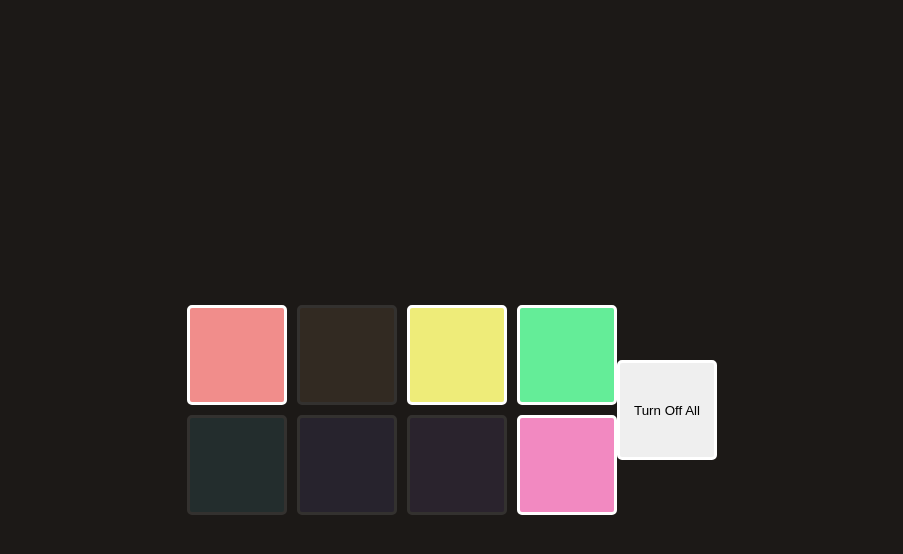
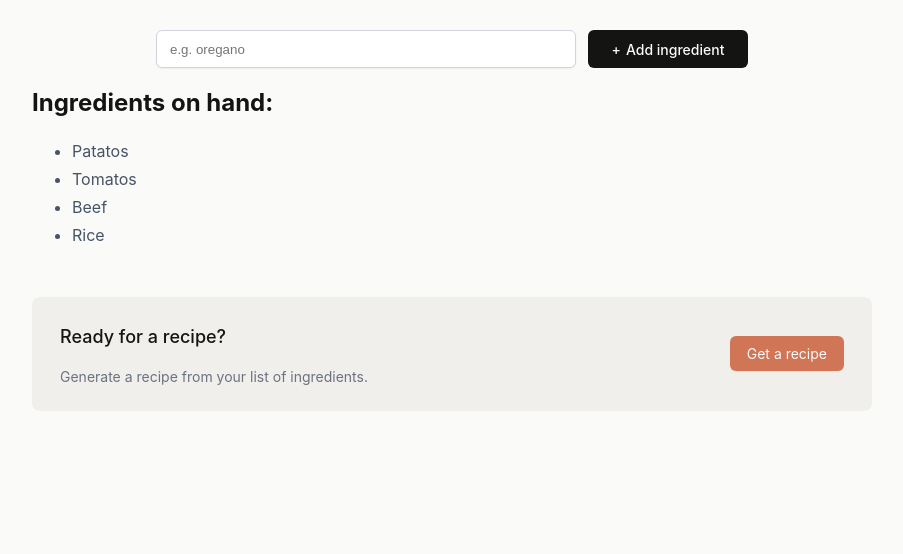
Before and after one commit to mourice-dev/Scrimba-app-typescript-React, a React (Vite) app: page / in a window 1280 px wide. Shown: the top 554 px of the page, without its empty margins (188-1091 px from the left). Built offline with nearby package versions, Linux system fonts and the light colour scheme.

Commit message:
Refactor Main component to improve code structure; create IngredientsList and Recipe components for better organization

```diff
--- a/components/Buttons.tsx
+++ b/components/Buttons.tsx
@@ -19,7 +19,6 @@ export default function Buttons() {
     return (
       <Padz
         key={pad.id}
-        color={pad.color}
         id={pad.id}
         on={pad.on}
         toggle={toggle}
--- /dev/null
+++ b/components/IngredientsList.tsx
@@ -0,0 +1,9 @@
+/** @format */
+
+export default function IngredientsList(props) {
+  return (
+    <ul className='ingredients-list' aria-live='polite'>
+      {props.ingredientsListItems}
+    </ul>
+  );
+}
--- a/components/Mains.tsx
+++ b/components/Mains.tsx
@@ -1,13 +1,37 @@
 /** @format */
 
 import React from "react";
+import Recipe from "./Recipe";
+import IngredientsList from "./IngredientsList";
 
 export default function Main() {
-  const [ingredients, setIngredients] = React.useState<string[]>(["Patatos","Tomatos","Beef","Rice"]);
-
-  const ingredientsListItems = ingredients.map((ingredient) => (
-    <li key={ingredient}>{ingredient}</li>
-  ));
+  const [ingredients, setIngredients] = React.useState<string[]>([
+    "Patatos",
+    "Tomatos",
+    "Beef",
+    "Rice",
+  ]);
+  /**
+   * Challenge: clean up our code!
+   * Let's make a couple new components to make things a
+   * little cleaner. (Notice: I'm not suggesting what we
+   * have now is bad or wrong. I'm mostly finding an excuse
+   * to get in some hands-on practice 🙂)
+   *
+   * 1. Move the entire recipe <section> into its own
+   *    ClaudeRecipe component
+   * 2. Move the list of ingredients <section> into its
+   *    own IngredientsList component.
+   *
+   * While you're considering how to structure things, consider
+   * where state is, think about if it makes sense or not to
+   * move it somewhere else, how you'll communicate between
+   * the parent/child components, etc.
+   *
+   * The app should function as it currently does when you're
+   * done, so there will likely be some extra work to be done
+   * beyond what I've listed above.
+   */
 
   function addIngredient(formData: FormData): void {
     const newIngredient = formData.get("ingredient");
@@ -15,13 +39,15 @@ export default function Main() {
       setIngredients((prevIngredients) => [...prevIngredients, newIngredient]);
     }
   }
+  const ingredientsListItems = ingredients.map((ingredient) => (
+    <li key={ingredient}>{ingredient}</li>
+  ));
+  const [recipeShown, setRecipeShown] = React.useState(false);
 
- const [recipeShown, setRecipeShown] = React.useState(false);
-
- function getShown() {
-   setRecipeShown((previousRecipe) => !previousRecipe);
-   console.log(recipeShown);
- }
+  function getShown() {
+    setRecipeShown((previousRecipe) => !previousRecipe);
+    console.log(recipeShown);
+  }
   return (
     <main>
       <form action={addIngredient} className='add-ingredient-form'>
@@ -36,9 +62,9 @@ export default function Main() {
       {ingredients.length > 0 && (
         <section>
           <h2>Ingredients on hand:</h2>
-          <ul className='ingredients-list' aria-live='polite'>
-            {ingredientsListItems}
-          </ul>
+
+          <IngredientsList ingredientsListItems={ingredientsListItems} />
+
           {ingredientsListItems.length > 3 && (
             <div className='get-recipe-container'>
               <div>
@@ -50,69 +76,7 @@ export default function Main() {
           )}
         </section>
       )}
-      { recipeShown &&
-        <section>
-          <h2>Chef Claude Recommends:</h2>
-          <article className='suggested-recipe-container' aria-live='polite'>
-            <p>
-              Based on the ingredients you have available, I would recommend
-              making a simple a delicious <strong>Beef Bolognese Pasta</strong>.
-              Here is the recipe:
-            </p>
-            <h3>Beef Bolognese Pasta</h3>
-            <strong>Ingredients:</strong>
-            <ul>
-              <li>1 lb. ground beef</li>
-              <li>1 onion, diced</li>
-              <li>3 cloves garlic, minced</li>
-              <li>2 tablespoons tomato paste</li>
-              <li>1 (28 oz) can crushed tomatoes</li>
-              <li>1 cup beef broth</li>
-              <li>1 teaspoon dried oregano</li>
-              <li>1 teaspoon dried basil</li>
-              <li>Salt and pepper to taste</li>
-              <li>
-                8 oz pasta of your choice (e.g., spaghetti, penne, or linguine)
-              </li>
-            </ul>
-            <strong>Instructions:</strong>
-            <ol>
-              <li>
-                Bring a large pot of salted water to a boil for the pasta.
-              </li>
-              <li>
-                In a large skillet or Dutch oven, cook the ground beef over
-                medium-high heat, breaking it up with a wooden spoon, until
-                browned and cooked through, about 5-7 minutes.
-              </li>
-              <li>
-                Add the diced onion and minced garlic to the skillet and cook
-                for 2-3 minutes, until the onion is translucent.
-              </li>
-              <li>Stir in the tomato paste and cook for 1 minute.</li>
-              <li>
-                Add the crushed tomatoes, beef broth, oregano, and basil. Season
-                with salt and pepper to taste.
-              </li>
-              <li>
-                Reduce the heat to low and let the sauce simmer for 15-20
-                minutes, stirring occasionally, to allow the flavors to meld.
-              </li>
-              <li>
-                While the sauce is simmering, cook the pasta according to the
-                package instructions. Drain the pasta and return it to the pot.
-              </li>
-              <li>
-                Add the Bolognese sauce to the cooked pasta and toss to combine.
-              </li>
-              <li>
-                Serve hot, garnished with additional fresh basil or grated
-                Parmesan cheese if desired.
-              </li>
-            </ol>
-          </article>
-        </section>
-      }
+      {recipeShown && <Recipe />}
     </main>
   );
 }
--- a/components/Padz.tsx
+++ b/components/Padz.tsx
@@ -2,7 +2,6 @@
 
 type PadzProps = {
   id: number;
-  color: string;
   on: boolean;
   toggle: (id: number) => void;
 };
@@ -13,7 +12,6 @@ export default function Padz(props: PadzProps) {
       onClick={() => props.toggle(props.id)}
       title={`Pad ${props.id}`}
       aria-label={`Pad ${props.id}`}
-      style={{ backgroundColor: props.color }}
-      className={props.on ? "on" : "off"}></button>
+      className={`pad-button pad-${props.id} ${props.on ? "on" : "off"}`}></button>
   );
 }
--- /dev/null
+++ b/components/Recipe.tsx
@@ -0,0 +1,63 @@
+export default function Recipe() {
+    return (
+      <section>
+        <h2>Chef Claude Recommends:</h2>
+        <article className='suggested-recipe-container' aria-live='polite'>
+          <p>
+            Based on the ingredients you have available, I would recommend
+            making a simple a delicious <strong>Beef Bolognese Pasta</strong>.
+            Here is the recipe:
+          </p>
+          <h3>Beef Bolognese Pasta</h3>
+          <strong>Ingredients:</strong>
+          <ul>
+            <li>1 lb. ground beef</li>
+            <li>1 onion, diced</li>
+            <li>3 cloves garlic, minced</li>
+            <li>2 tablespoons tomato paste</li>
+            <li>1 (28 oz) can crushed tomatoes</li>
+            <li>1 cup beef broth</li>
+            <li>1 teaspoon dried oregano</li>
+            <li>1 teaspoon dried basil</li>
+            <li>Salt and pepper to taste</li>
+            <li>
+              8 oz pasta of your choice (e.g., spaghetti, penne, or linguine)
+            </li>
+          </ul>
+          <strong>Instructions:</strong>
+          <ol>
+            <li>Bring a large pot of salted water to a boil for the pasta.</li>
+            <li>
+              In a large skillet or Dutch oven, cook the ground beef over
+              medium-high heat, breaking it up with a wooden spoon, until
+              browned and cooked through, about 5-7 minutes.
+            </li>
+            <li>
+              Add the diced onion and minced garlic to the skillet and cook for
+              2-3 minutes, until the onion is translucent.
+            </li>
+            <li>Stir in the tomato paste and cook for 1 minute.</li>
+            <li>
+              Add the crushed tomatoes, beef broth, oregano, and basil. Season
+              with salt and pepper to taste.
+            </li>
+            <li>
+              Reduce the heat to low and let the sauce simmer for 15-20 minutes,
+              stirring occasionally, to allow the flavors to meld.
+            </li>
+            <li>
+              While the sauce is simmering, cook the pasta according to the
+              package instructions. Drain the pasta and return it to the pot.
+            </li>
+            <li>
+              Add the Bolognese sauce to the cooked pasta and toss to combine.
+            </li>
+            <li>
+              Serve hot, garnished with additional fresh basil or grated
+              Parmesan cheese if desired.
+            </li>
+          </ol>
+        </article>
+      </section>
+    );
+}
--- a/src/index.css
+++ b/src/index.css
@@ -4,8 +4,15 @@
 
 body {
   margin: 0;
-    font-family: Inter, sans-serif;
-    background-color: #FAFAF8;
+  font-family: "Inter", sans-serif;
+  background-color: #fafaf8;
+  color: #141413;
+}
+
+main {
+  padding: 30px 30px 10px;
+  max-width: 900px;
+  margin: 0 auto;
 }
 
 header {
@@ -15,7 +22,9 @@ header {
   gap: 11px;
   height: 80px;
   background-color: white;
-    box-shadow: 0px 1px 3px 0px rgba(0, 0, 0, 0.10), 0px 1px 2px 0px rgba(0, 0, 0, 0.06);
+  box-shadow:
+    0 1px 3px 0 rgba(0, 0, 0, 0.1),
+    0 1px 2px 0 rgba(0, 0, 0, 0.06);
 }
 
 header > img {
@@ -26,163 +35,33 @@ header > h1 {
   font-weight: 400;
 }
 
-main {
-    padding: 30px 30px 10px;
-}
-
 .add-ingredient-form {
   display: flex;
   justify-content: center;
   gap: 12px;
-    height: 38px;
+  min-height: 38px;
 }
 
 .add-ingredient-form > input {
   border-radius: 6px;
-    border: 1px solid #D1D5DB;
+  border: 1px solid #d1d5db;
   padding: 9px 13px;
-    box-shadow: 0px 1px 2px 0px rgba(0, 0, 0, 0.05);
+  box-shadow: 0 1px 2px 0 rgba(0, 0, 0, 0.05);
   flex-grow: 1;
   min-width: 150px;
-    max-width: 400px;
+  max-width: 420px;
 }
 
 .add-ingredient-form > button {
-    font-family: Inter, sans-serif;
+  font-family: "Inter", sans-serif;
   border-radius: 6px;
   border: none;
   background-color: #141413;
-    color: #FAFAF8;
-    width: 150px;
+  color: #fafaf8;
+  width: 160px;
   font-size: 0.875rem;
   font-weight: 500;
-}
-
-.add-ingredient-form > button::before {
-    content: "+";
-    margin-right: 5px;
-}
- /* * {
-    box-sizing: border-box;
-}
-
-body {
-    margin: 0;
-    padding: 10px;
-    background-color: #2DD4BF;
-    color: #262626;
-}
-
-h1 {
-    text-align: center;
-}
-
-form {
-    padding-inline: 40px;
-    display: flex;
-    flex-direction: column;
-}
-
-label {
-    margin-bottom: 4px;
-}
-
-input[type="email"], input[type="password"] {
-    border-radius: 100px;
-    border: 1px solid #0D9488;
-    height: 2rem;
-    text-indent: 10px;
-    margin-bottom: 20px;
-}
-
-textarea {
-    margin-bottom: 20px;
-}
-
-input[type="checkbox"], input[type="radio"] {
-    margin-right: 10px;
-}
-
-fieldset {
-    border: 1px solid #262626;
-    margin-bottom: 20px;
-    display: flex;
-    flex-direction: column;
-}
-
-button {
-    border-radius: 100px;
-    border: 1px solid #0D9488;
-    padding: 10px 30px;
   cursor: pointer;
-    margin-top: 20px;
-    transition: all 0.1s ease-in-out;
-}
-
-button:hover {
-    background-color: #115E59;
-    border-color: #042F2E;
-    color: white;
-} */
-
-/* * {
-    box-sizing: border-box;
-}
-
-body {
-    margin: 0;
-    font-family: Inter, sans-serif;
-    background-color: #FAFAF8;
-}
-
-header {
-    display: flex;
-    justify-content: center;
-    align-items: center;
-    gap: 11px;
-    height: 80px;
-    background-color: white;
-    box-shadow: 0px 1px 3px 0px rgba(0, 0, 0, 0.10), 0px 1px 2px 0px rgba(0, 0, 0, 0.06);
-}
-
-header > img {
-    width: 50px;
-}
-
-header > h1 {
-    font-weight: 400;
-}
-
-main {
-    padding: 30px 30px 10px;
-}
-
-.add-ingredient-form {
-    display: flex;
-    justify-content: center;
-    gap: 12px;
-    height: 38px;
-}
-
-.add-ingredient-form > input {
-    border-radius: 6px;
-    border: 1px solid #D1D5DB;
-    padding: 9px 13px;
-    box-shadow: 0px 1px 2px 0px rgba(0, 0, 0, 0.05);
-    flex-grow: 1;
-    min-width: 150px;
-    max-width: 400px;
-}
-
-.add-ingredient-form > button {
-    font-family: Inter, sans-serif;
-    border-radius: 6px;
-    border: none;
-    background-color: #141413;
-    color: #FAFAF8;
-    width: 150px;
-    font-size: 0.875rem;
-    font-weight: 500;
 }
 
 .add-ingredient-form > button::before {
@@ -204,8 +83,9 @@ ul.ingredients-list > li {
   justify-content: space-between;
   align-items: center;
   border-radius: 8px;
-    background: #F0EFEB;
+  background: #f0efeb;
   padding: 10px 28px;
+  gap: 16px;
 }
 
 .get-recipe-container h3 {
@@ -215,7 +95,7 @@ ul.ingredients-list > li {
 }
 
 .get-recipe-container p {
-    color: #6B7280;
+  color: #6b7280;
   font-size: 0.875rem;
   line-height: 20px;
 }
@@ -223,13 +103,14 @@ ul.ingredients-list > li {
 .get-recipe-container button {
   border: none;
   border-radius: 6px;
-    background: #D17557;
-    box-shadow: 0px 1px 2px 0px rgba(0, 0, 0, 0.05);
-    color: #FAFAF8;
+  background: #d17557;
+  box-shadow: 0 1px 2px 0 rgba(0, 0, 0, 0.05);
+  color: #fafaf8;
   padding: 9px 17px;
-    font-family: Inter, sans-serif;
+  font-family: "Inter", sans-serif;
   font-size: 0.875rem;
   cursor: pointer;
+  white-space: nowrap;
 }
 
 .suggested-recipe-container {
@@ -239,88 +120,16 @@ ul.ingredients-list > li {
   font-weight: 400;
 }
 
-.suggested-recipe-container ul li, .suggested-recipe-container ol li {
+.suggested-recipe-container ul li,
+.suggested-recipe-container ol li {
   margin-bottom: 8px;
 }
-* {
-    box-sizing: border-box;
-}
 
-body {
-    margin: 0;
-    font-family: 'Inter', sans-serif;
-    background-color: #262626;
-    color: #D9D9D9;
-    padding: 20px;
-    display: flex;
-    justify-content: center;
-    align-items: center;
-}
-
-.container {
-    display: flex;
-    flex-direction: column;
-}
-
-.counter {
-    display: flex;
-    align-items: flex-end;
-    align-self: center;
-    margin-top: 40px;
-}
-
-.counter > button {
-    height: 50px;
-    width: 50px;
-    border-radius: 50%;
-    border: none;
-    cursor: pointer;
-    background-color: #737373;
-    color: #D9D9D9;
-    font-size: 1.5rem;
-}
-
-.counter > button:hover {
-    background-color: #404040;
-    color: #D9D9D9;
-}
-
-.count {
-    background-color: white;
-    height: 100px;
-    width: 100px;
-    border-radius: 50%;
-    display: flex;
-    justify-content: center;
-    align-items: center;
-    color: #262626;
-    margin-block: 0 10px;
-    font-size: 2rem;
-}
-
-.plus {
-    margin-left: -20px;
-}
-
-.minus {
-    margin-right: -20px;
-    z-index: 1;
-} */
- * {
-    box-sizing: border-box;
-}
-
-body {
-    background-color: #0C4A6E;
-    margin: 0;
-    font-family: "Inter", sans-serif;
-}
-
-main {
-    height: 100vh;
-    display: flex;
-    justify-content: center;
-    align-items: center;
+.card-screen {
+  background-color: #0c4a6e;
+  min-height: 100vh;
+  display: grid;
+  place-items: center;
 }
 
 .card {
@@ -366,18 +175,10 @@ main {
   transform: none;
   box-shadow: none;
 }
-* {
-    box-sizing: border-box;
-}
 
-body {
-    background-color: #1C1917;
-}
-
-main {
-    display: flex;
-    justify-content: center;
-    align-items: center;
+.pad-screen {
+  background-color: #1c1917;
+  min-height: 100vh;
 }
 
 .pad-container {
@@ -385,20 +186,70 @@ main {
   grid-template-columns: repeat(4, 100px);
   grid-template-rows: repeat(2, 100px);
   gap: 10px;
+  width: fit-content;
+  margin: 0 auto;
 }
 
-button {
+.pad-container > .pad-button {
   height: 100px;
   width: 100px;
   border: 3px solid white;
   border-radius: 5px;
   cursor: pointer;
+}
 
-}
-button.on {
+.pad-container > .pad-button.on {
   opacity: 1;
 }
 
-button.off {
-    opacity: 0.1;
+.pad-container > .pad-button.off {
+  opacity: 0.15;
 }
+
+.pad-1 {
+  background-color: #f18d8b;
+}
+
+.pad-2 {
+  background-color: #f5c280;
+}
+
+.pad-3 {
+  background-color: #eeec79;
+}
+
+.pad-4 {
+  background-color: #64ed98;
+}
+
+.pad-5 {
+  background-color: #63deed;
+}
+
+.pad-6 {
+  background-color: #877fed;
+}
+
+.pad-7 {
+  background-color: #a57fe9;
+}
+
+.pad-8 {
+  background-color: #f289c1;
+}
+
+@media (max-width: 720px) {
+  main {
+    padding: 20px 16px;
+  }
+
+  .get-recipe-container {
+    flex-direction: column;
+    align-items: flex-start;
+  }
+
+  .pad-container {
+    grid-template-columns: repeat(2, 100px);
+    grid-template-rows: repeat(4, 100px);
+  }
+}
--- a/src/main.tsx
+++ b/src/main.tsx
@@ -5,15 +5,15 @@ import { createRoot } from "react-dom/client";
 import "./index.css";
 // import Header from "../components/Header";
 // import List from "../components/List";
-// import Mains from "../components/Mains";
+import Mains from "../components/Mains";
 // import User from "../components/User";
 // import Forms from "../components/Forms";
 // import Counting from "../components/Counting";
-import Buttons from "../components/Buttons";
+// import Buttons from "../components/Buttons";
 
 createRoot(document.getElementById("root")!).render(
   <StrictMode>
 
-    < Buttons />
+    < Mains />
   </StrictMode>,
 );
```
Lines whose indentation alone changed are shown as unchanged.
